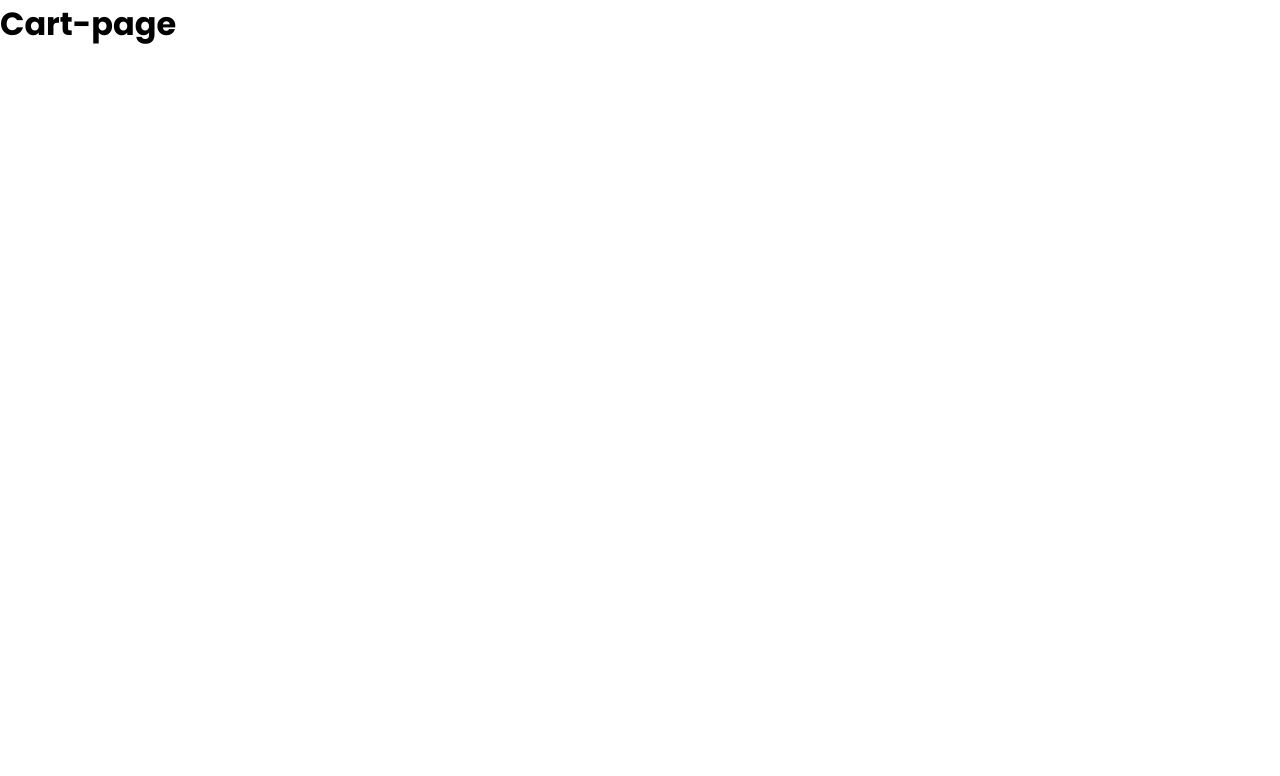
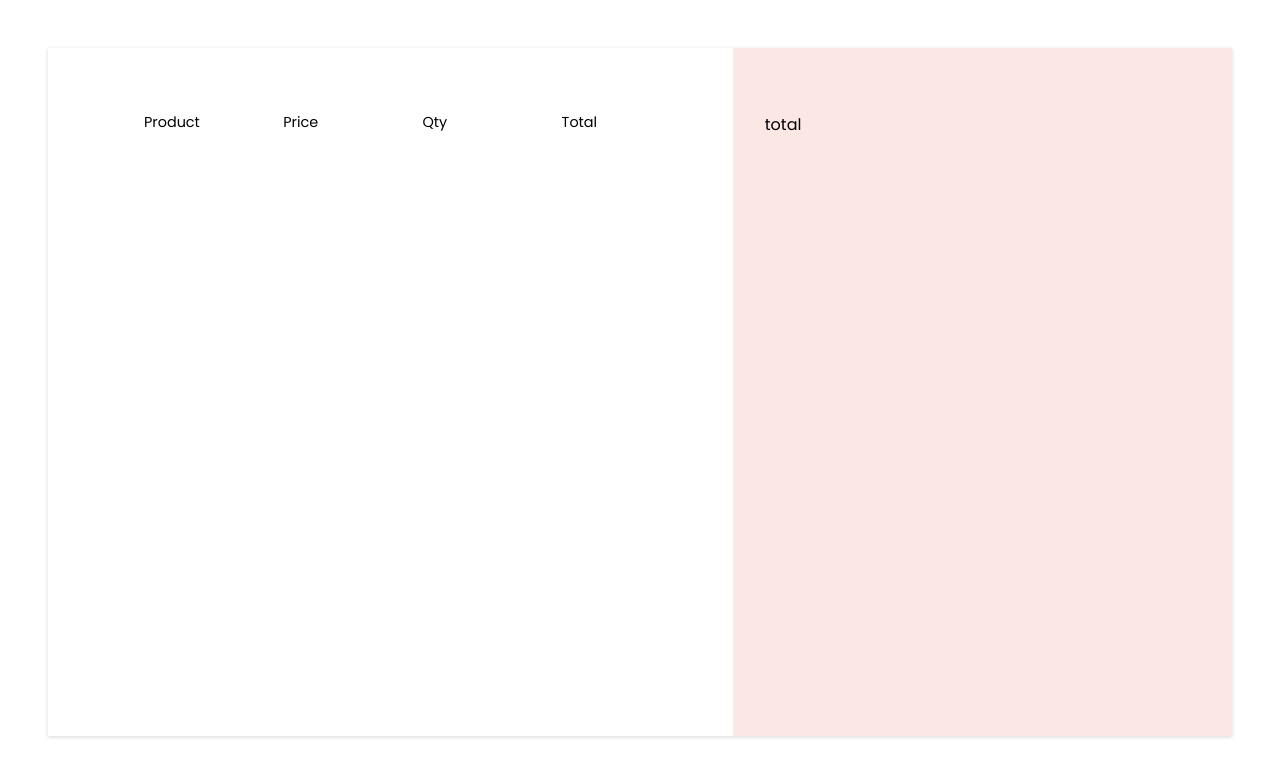
Before and after one commit to ankurbit1997/Mini-Cart, a React (Create React App) app: page /cart in a window 1280 px wide. Shown: the top 776 px of the page. Built offline with nearby package versions, Linux system fonts and the light colour scheme.

Commit message:
cart page

```diff
--- a/src/components/header.js
+++ b/src/components/header.js
@@ -59,8 +59,8 @@ const Header = () => {
                 : cart.map((item, i) => (
                     <div className="preview-cart" key={i}>
                       <img src={item.image} alt={item.title} />
+                      <p>${item.price}</p>
                       <p>{item.id}</p>
-                      <p>${item.price}</p>
                     </div>
                   ))}
               <div className="cart-link">
--- a/src/components/header.scss
+++ b/src/components/header.scss
@@ -138,6 +138,7 @@ header {
         align-items: center;
         margin-bottom: 0.8rem;
         justify-items: center;
+        animation: close 0.3s linear;
         img {
           height: 40px;
           width: 40px;
--- a/src/pages/cart.js
+++ b/src/pages/cart.js
@@ -1,9 +1,34 @@
 import React from "react";
 
+import { CartState } from "../context/CartContext";
+
+import "./cart.scss";
+
 const Cart = () => {
+  const { state } = CartState();
+
+  const { cart } = state;
+
   return (
-    <div>
-      <h1>Cart-page</h1>
+    <div className="cart">
+      <div className="cart__list">
+        <div className="cart__list__label">
+          <h3>Product</h3>
+          <h3>Price</h3>
+          <h3>Qty</h3>
+          <h3>Total</h3>
+        </div>
+
+        {cart.map((product, i) => (
+          <div className="cart__list__products">
+            <img src={product.image} alt={product.title} />
+            <p>${product.price}</p>
+            <p>{product.qty || 1}</p>
+            <p>${product.price}</p>
+          </div>
+        ))}
+      </div>
+      <div className="cart__total">total</div>
     </div>
   );
 };
--- /dev/null
+++ b/src/pages/cart.scss
@@ -0,0 +1,41 @@
+.cart {
+  display: flex;
+  margin: 3rem;
+  box-shadow: rgba(0, 0, 0, 0.16) 0px 1px 4px;
+  min-height: 86vh;
+  &__list {
+    background-color: white;
+    flex: 3;
+    padding: 4rem 2rem 4rem 6rem;
+    overflow-y: auto;
+    max-height: 80vh;
+    &__label {
+      display: grid;
+      grid-template-columns: 1fr 1fr 1fr 1fr;
+      h3 {
+        font-weight: normal;
+        font-size: 0.9rem;
+      }
+    }
+    &__products {
+      display: grid;
+      margin-top: 3rem;
+      grid-template-columns: 1fr 1fr 1fr 1fr;
+      align-items: center;
+      p {
+        font-weight: normal;
+        font-size: 0.85rem;
+      }
+      img {
+        height: 70px;
+        width: 70px;
+        object-fit: cover;
+      }
+    }
+  }
+  &__total {
+    background-color: var(--color-filter);
+    flex: 2;
+    padding: 4rem 6rem 4rem 2rem;
+  }
+}
```
